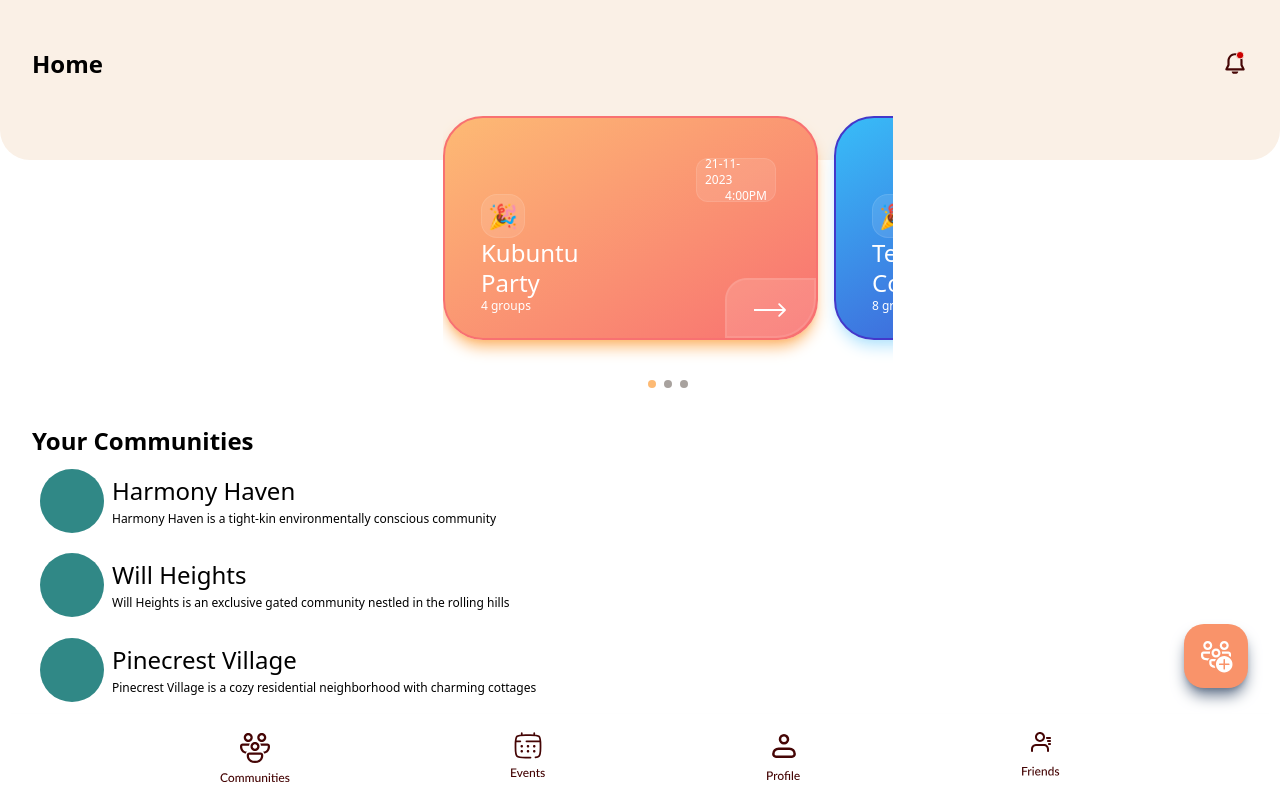
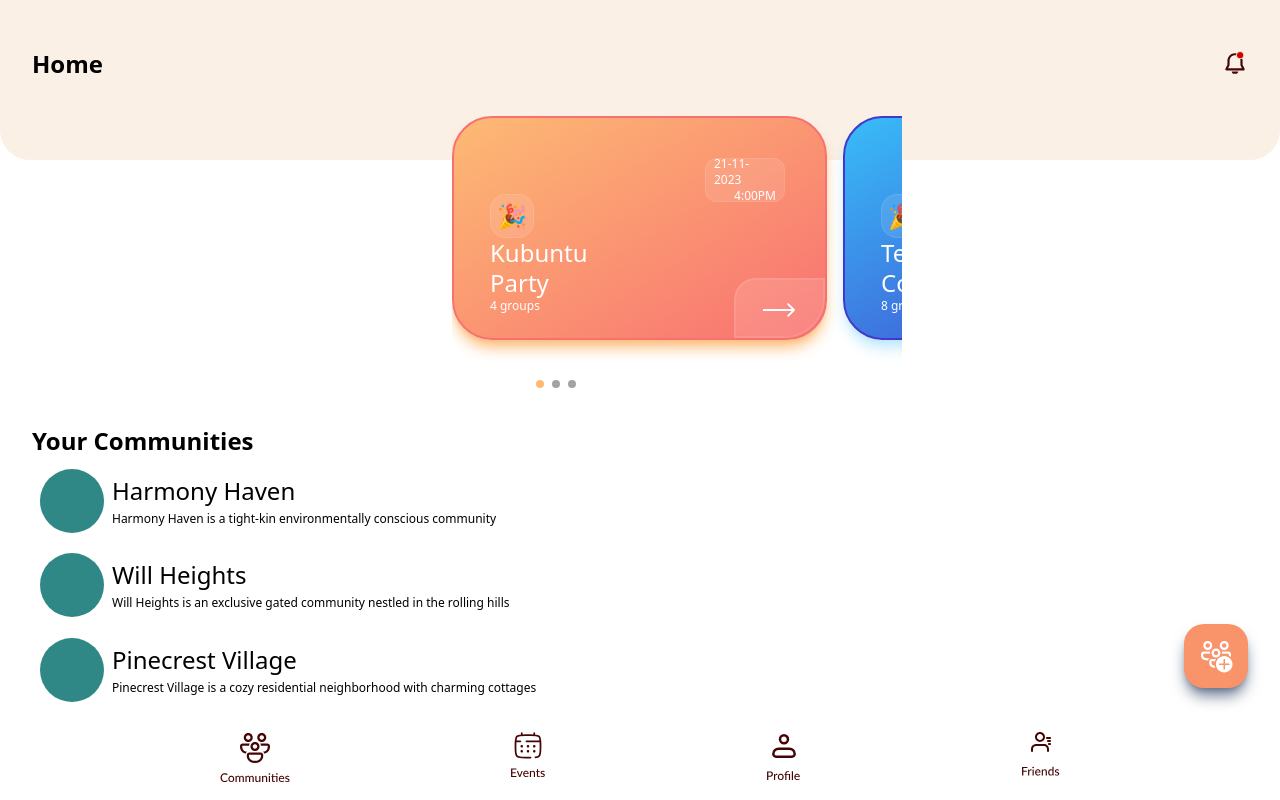
Before and after one commit to assudani66/Palikin, a React (Vite) app: page /communities in a window 1280 px wide. Built offline with nearby package versions, Linux system fonts and the light colour scheme.

Commit message:
fix: carousel

```diff
--- a/src/components/carousel/Carousel.jsx
+++ b/src/components/carousel/Carousel.jsx
@@ -56,16 +56,16 @@ export const Carousel = () => {
   };
 
   return (
-    <div className="flex flex-col items-center -mt-12 pl-14">
+    <div className="flex flex-col items-center -mt-12 pl-[74px]">
       <div
-        className="flex space-x-4 w-[450px] pb-8 px-16 overflow-scroll snap-x scroll-smooth scroll-proximity snap-mandatory cursor-grab"
+        className="flex space-x-4 w-[450px] pb-8 px-20 overflow-scroll snap-x scroll-smooth scroll-proximity snap-mandatory cursor-grab"
         ref={carouselRef}
       >
         {events.map((event, index) => (
           <EventCarouselCard key={index} {...event} />
         ))}
       </div>
-      <div className="flex  items-center space-x-2 pt-2">
+      <div className="flex  items-center space-x-2 pt-2 -ml-[20%]">
         <ScrollControlButton
           snapPoint={0}
           isActive={activeSnapPoint === 0}
```
